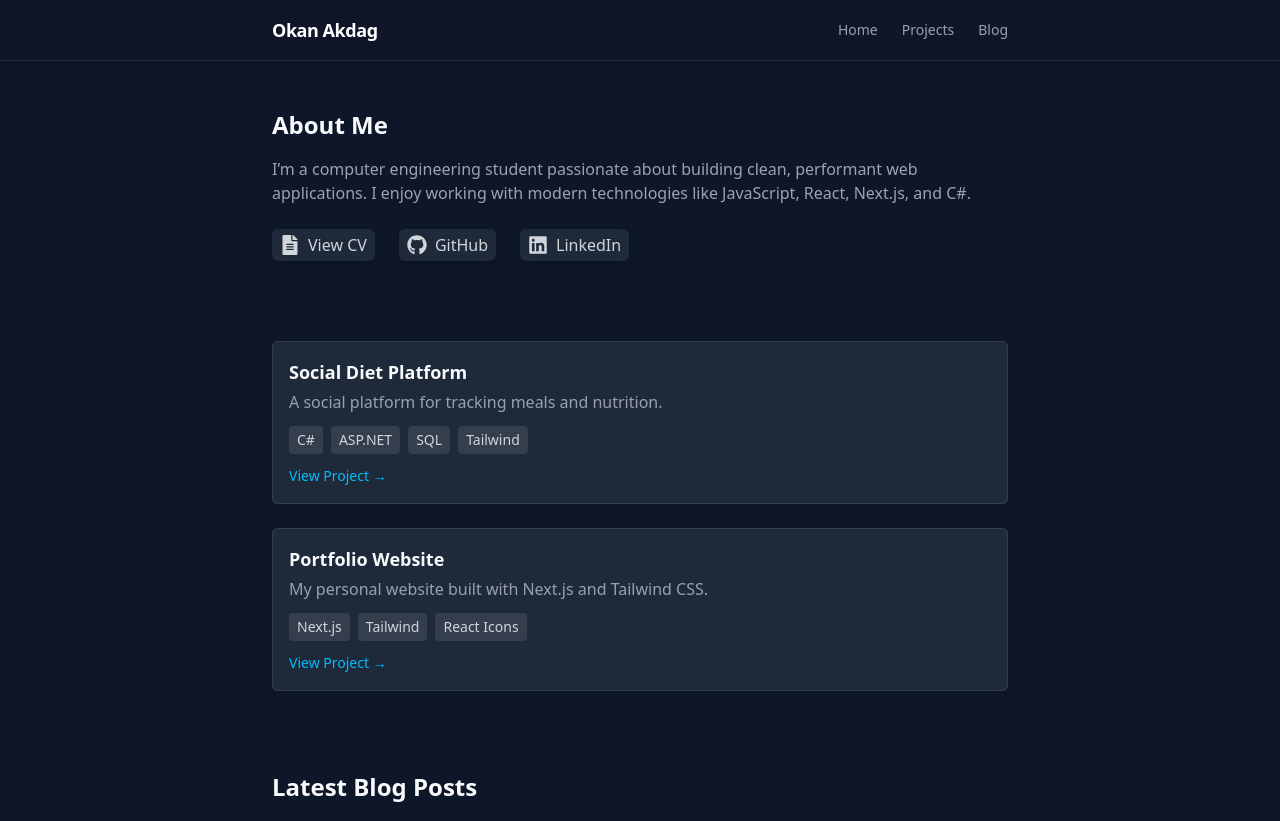
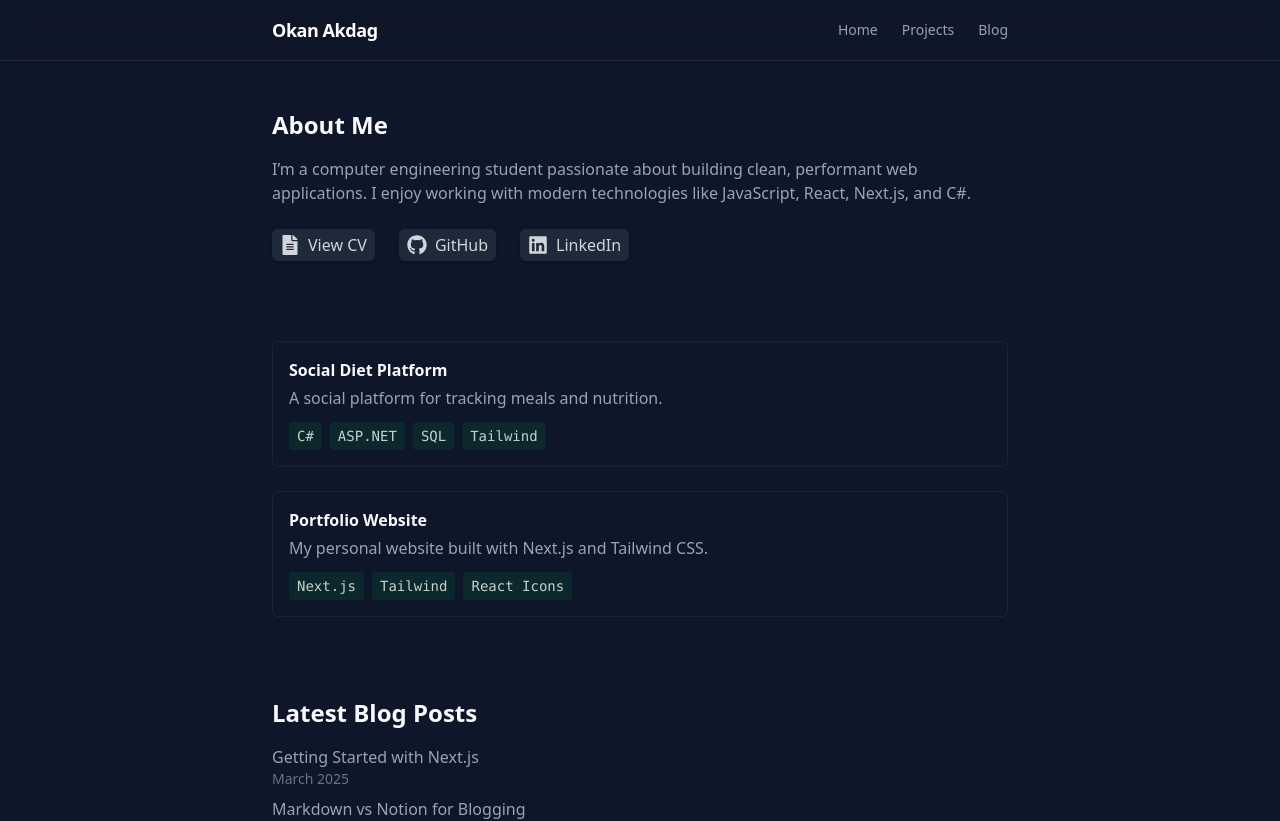
Before and after one commit to okanakdag/okanakdag-website, a Next.js app: page / in a window 1280 px wide. Shown: the top 821 px of the page. Built offline with nearby package versions, Linux system fonts and the light colour scheme.

Commit message:
Updated ProjectCard styling

```diff
--- a/src/components/ProjectCard.js
+++ b/src/components/ProjectCard.js
@@ -1,26 +1,17 @@
 export default function ProjectCard({ title, description, tech, link }) {
     return (
-      <div className="border border-white/10 rounded-md p-4 bg-gray-800 hover:bg-gray-700 transition">
-        <h3 className="text-lg font-bold text-white">{title}</h3>
+      <div className="border border-white/5 rounded-md p-4 hover:bg-gray-800/50">
+        <h3 className="text-m font-semibold text-white">{title}</h3>
 
-        <p className="text-gray-400 mt-1">{description}</p>
+        <p className="mt-1">{description}</p>
 
         <ul className="flex flex-wrap gap-2 text-sm text-gray-300 mt-3">
           {tech.map((item) => (
-            <li key={item} className="bg-white/10 px-2 py-1 rounded">
+            <li key={item} className="bg-green-500/10 text-green-50/80 px-2 py-1 rounded font-mono">
               {item}
             </li>
           ))}
         </ul>
-
-        <a
-          href={link}
-          target="_blank"
-          rel="noopener noreferrer"
-          className="inline-block mt-3 text-sm text-sky-400 hover:underline"
-        >
-          View Project →
-        </a>
       </div>
     );
   }
```
